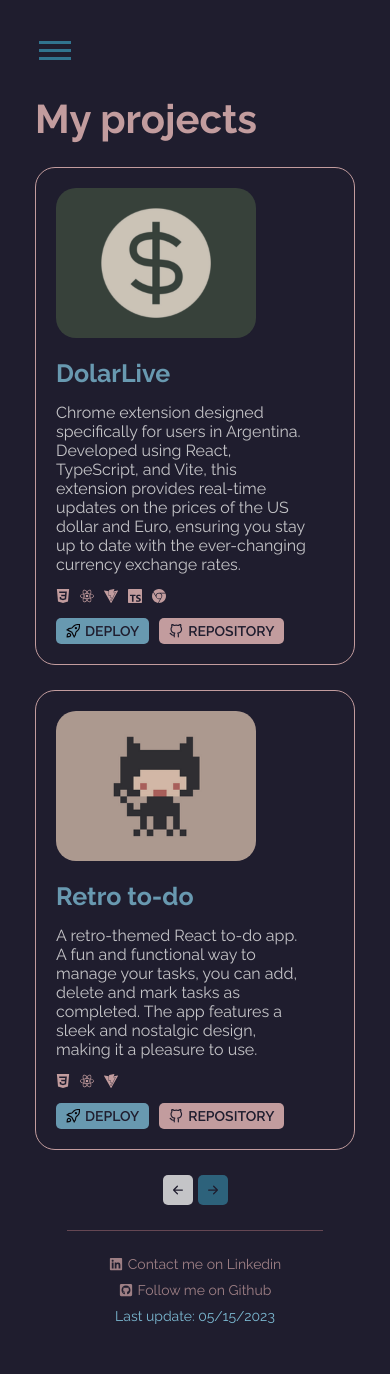
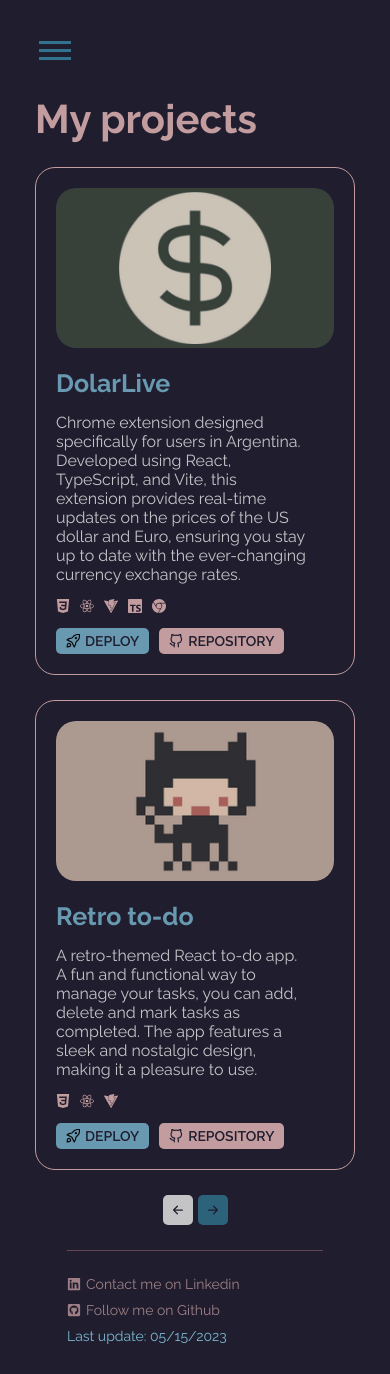
Before and after one commit to LucaCuello/MyPortfolio, a React (Vite) app: page /projects in a window 390 px wide. Built offline with nearby package versions, Linux system fonts and the light colour scheme.

Commit message:
Adjusted general responsive

```diff
--- a/src/global/responsive.css
+++ b/src/global/responsive.css
@@ -146,10 +146,6 @@
     height: auto;
   }
 
-  .education-container h1 {
-    text-align: center;
-  }
-
   /* Skills responsive */
 
   .skills-card {
@@ -171,18 +167,6 @@
     height: auto;
   }
 
-  .project {
-    flex-direction: column;
-    justify-content: center;
-    align-items: center;
-  }
-
-  .project-description {
-    justify-content: center;
-    align-items: center;
-    text-align: center;
-  }
-
   .certificate-container {
     width: 95%;
     padding: 55px 0px 15px 0;
@@ -193,8 +177,7 @@
     width: 95%;
     height: 100%;
   }
-}
-@media screen and (max-width: 490px) {
+
   /* About me */
   .aboutme-container {
     align-items: flex-start;
@@ -220,7 +203,8 @@
 
   /* Skills */
 
-  .skills-container {
+  .skills-container,
+  .skills-card-container {
     align-items: flex-start;
   }
 
@@ -236,6 +220,7 @@
   .graphic-design,
   .other-tools {
     align-items: flex-start;
+    text-align: left;
   }
 
   /* Projects */
@@ -247,6 +232,7 @@
   .project {
     align-items: flex-start;
     justify-content: flex-start;
+    flex-direction: column;
   }
 
   .project-description {
@@ -256,15 +242,23 @@
   .project-description p {
     text-align: left;
   }
-
+}
+@media screen and (max-width: 490px) {
   /* Footer */
   .contact-me {
     flex-direction: column;
+    align-items: flex-start;
+    align-self: flex-start;
     gap: 10px;
   }
 
+  .update-info {
+    align-self: flex-start;
+  }
+
   .project-preview {
-    width: 200px;
+    width: 100%;
+    height: 160px;
   }
 
   .project-description {
```
